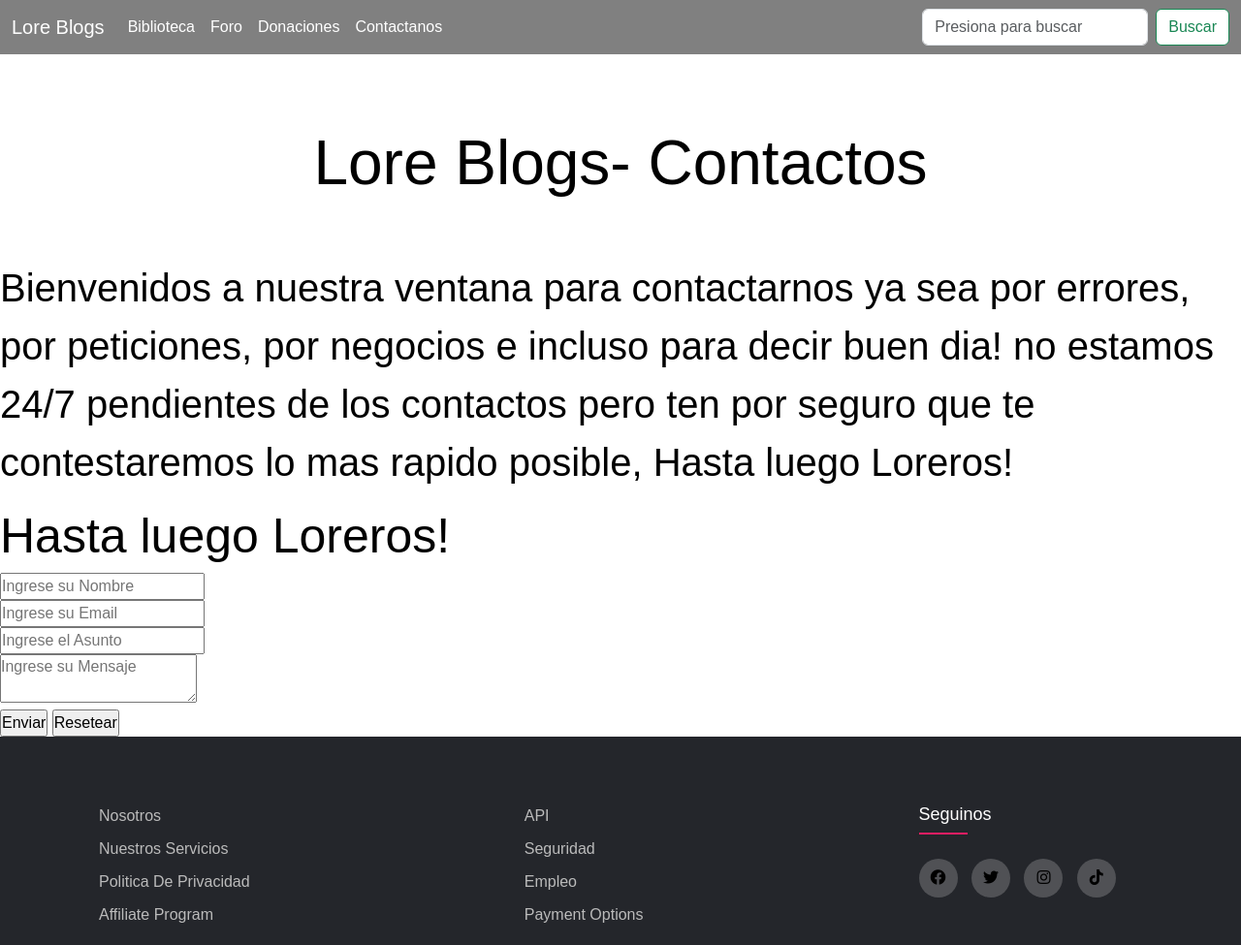
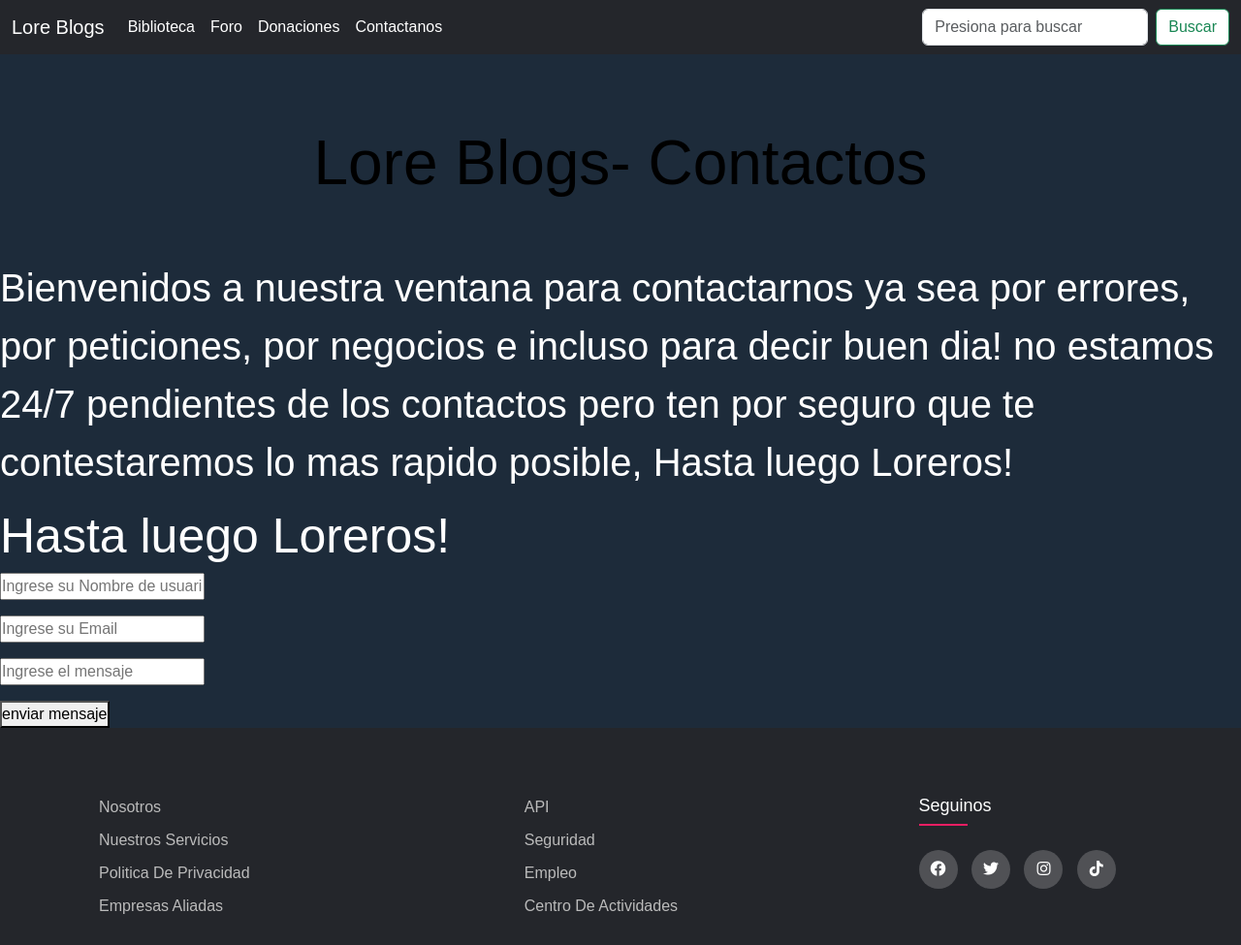
Before and after one commit to IvanGoncebat/LoreBlogs, a plain HTML site: page pages/contacto.html in a window 1280 px wide. Shown: the top 975 px of the page at 97% size. Drawn offline with nearby package versions, Linux system fonts and the light colour scheme.

Commit message:
Ajuste entrega final

```diff
--- a/pages/contacto.html
+++ b/pages/contacto.html
@@ -50,27 +50,12 @@
         <h2>
           Hasta luego Loreros!
         </h2>
-        <section class="formulario" >
-            <form  >
-                <div class="entradas">
-                    <input type="text" placeholder="Ingrese su Nombre" required>
-                </div>
-                <div >
-                    <input type="email" placeholder="Ingrese su Email" required>
-                </div>
-                <div >
-                    <input type="text" placeholder="Ingrese el Asunto " required>
-                </div>
-                <div >
-                    <textarea placeholder="Ingrese su Mensaje" required></textarea>
-                </div>
-                <div class="botones">
-                    <input type="button" class="boton" value="Enviar">
-                    <input type="reset" class="boton" value="Resetear" >
-                </div>
-            </form>
-          </section>
-        </div>
+        <form class="formulario">
+          <p type=" nombre"><input placeholder="Ingrese su Nombre de usuario" ></p>
+          <p type=" email:"><input placeholder="Ingrese su Email" ></p>
+          <p type=" Mensaje"><input placeholder="Ingrese el mensaje" ></p>
+          <button> enviar mensaje </button>
+        </form>
     </main>
     <footer class="footer">
       <div class="container">
@@ -80,7 +65,7 @@
               <li><a href="#">Nosotros</a></li>
               <li><a href="#">nuestros servicios</a></li>
               <li><a href="#">Politica de privacidad</a></li>
-              <li><a href="#">affiliate program</a></li>
+              <li><a href="#">Empresas aliadas</a></li>
             </ul>
           </div>
           <div class="footer-col">
@@ -88,7 +73,7 @@
               <li><a href="#">API</a></li>
               <li><a href="#">Seguridad</a></li>
               <li><a href="#">Empleo</a></li>
-              <li><a href="#">payment options</a></li>
+              <li><a href="#">Centro de actividades</a></li>
             </ul>
           </div>
           <div class="footer-col">
--- a/scss/partials/_catdono.scss
+++ b/scss/partials/_catdono.scss
@@ -1,8 +1,6 @@
 .dono{
 
     .catdono{
-    display: grid;
-    grid-template-columns: 1fr 1fr 1fr;
     gap: 1rem;
     padding: 1rem;
         :hover{
@@ -10,16 +8,24 @@
             transition: 0.5 ease;
 
     }
-        .botones{
-            background-color: purple;
+    section{
+        display: grid;
+        grid-template-columns: 1fr ;
+        align-content: center;
+        gap: 1rem;
+        .boton{
+            background-color: grey ;
             padding: 0.5rem 1rem;
             border-radius: 0.5rem;
             border: 0;
             font-size: 1rem;
+        }
+
+    }
     }
 
 }
-}
+
 
 
 .donotext {
@@ -29,9 +35,13 @@
 
 
 @media (max-width:820px){
-    .catdono{
-    display: grid;
-    grid-template-columns: 1fr 1fr;
-}
+    .dono{
+
+
+    section{
+        display: grid;
+        grid-template-columns: 1fr 1fr;
+    }
+    }
 
 }
--- a/scss/partials/_header.scss
+++ b/scss/partials/_header.scss
@@ -2,7 +2,7 @@
     position: fixed;
     width: 100%;
     top: 0;
-    background-color: grey;
+    background-color: #24262b;
     .navbar{
         --bs-bg-opacity: 0;
         margin: 0 auto;
--- a/scss/partials/_input.scss
+++ b/scss/partials/_input.scss
@@ -1,16 +1,11 @@
-
-.formulario {
-    .entrada-row{
-        width: 150px;
-        padding: 0;
-        margin: 0;
-        box-sizing: border-box;
-      }
+.formulario{
+    width: 340px;
+    height: 440px;
+    background-color: white;
+    border-radius: 10px;
+    box-sizing: border-box;
+    position: relative;
+    .button{
+      color: black;
     }
-    .botones{
-        background-color: purple;
-        padding: 0.5rem 1rem;
-        border-radius: 0.5rem;
-        border: 0;
-        font-size: 1rem;
-}
+ }
--- a/scss/partials/_reset.scss
+++ b/scss/partials/_reset.scss
@@ -3,18 +3,15 @@
     margin: 0;
     padding: 0;
     font-family: sans-serif;
-    color: black;
 }
 body {
         padding: 0px;
         margin: 0px;
-        color: $blanco;
         width: 100%;
-        display: flex;
-        justify-content: center;
-        align-items: center;
+        background-color: #1d2b3a;
         max-height: 100vh;
         padding-top: 70px;
-        flex-wrap: wrap;
+        color: $blanco;
         overflow-x: hidden;
+
 }
--- a/scss/partials/_tarjetitas.scss
+++ b/scss/partials/_tarjetitas.scss
@@ -11,6 +11,7 @@
             background-color: grey;
             justify-content: center;
             padding: 20px;
+
         }
     }
 }
```
Also changed, not shown: pages/donacion.html (+2 -6 lines), scss/styles.css, 1 other file.
